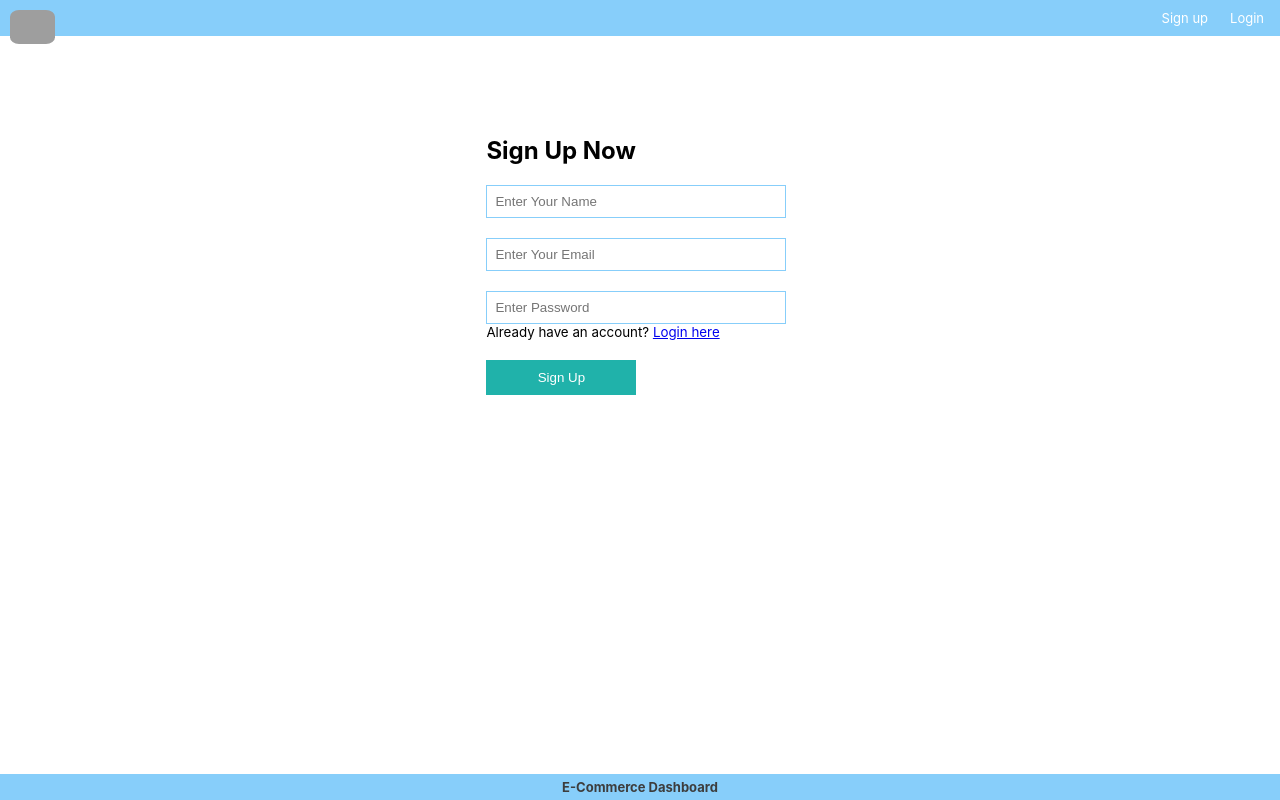
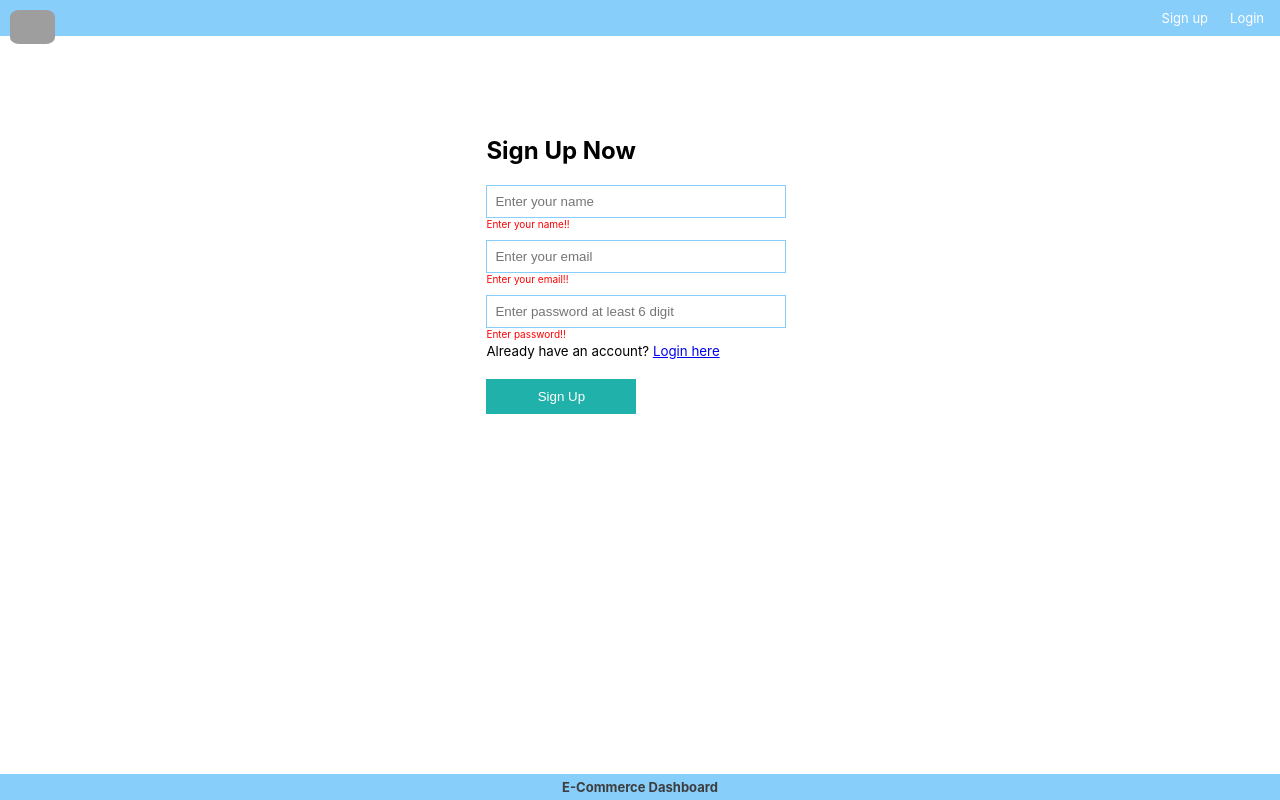
Before and after one commit to sjana98/e-dashboard-react-frontend, a React (Create React App) app: page /add in a window 1280 px wide. Both pictures are taken after a click on the button "Sign Up". Built offline with nearby package versions, Linux system fonts and the light colour scheme; no server answers; grey boxes are pictures that could not be loaded; the HTML template or start-up script is replaced by a standard one.

Commit message:
simple form validation adding and button update

```diff
--- a/src/App.css
+++ b/src/App.css
@@ -75,13 +75,28 @@ button:hover{
 }
 p{
   font-size: smaller;
+  margin-top: 13px;
 }
 
 /* Add product component */
 .addBtn{
-  border-radius: 20px;
+  border-top-right-radius: 20px;
+  border-bottom-left-radius: 20px;
   width: 100px;
 }
 .addPtCont{
   margin-top: 15px;
 }
+.validationText{
+  font-size: 10px;
+  color: red;
+  display: block;
+  margin-bottom: -10px;
+}
+.conformationText{
+  display: block;
+  font-size: 14px;
+  color: green;
+  margin-top: 20px;
+  margin-left: 27px;
+}
--- a/src/components/AddProduct.jsx
+++ b/src/components/AddProduct.jsx
@@ -6,11 +6,20 @@ function AddProduct() {
     const [price, setPrice] = useState("");
     const [brand, setBrand] = useState("");
     const [category, setCategory] = useState("");
+    const [errorMsg, setErrorMsg] = useState(false);
+    const [confirmMsg, setConfirmMsg] = useState(false);
 
     const userName = JSON.parse(localStorage.getItem("user")).name;
 
-    const handleAddProduct = async () => {                // api integration part
-        const userId = JSON.parse(localStorage.getItem("user"))._id;
+    const handleSubmit = async () => {
+        if (!name || !price || !brand || !category) {       // Simple form validation part
+            setErrorMsg(true);
+            return false;
+        } else {
+            setConfirmMsg(true);
+        };
+
+        const userId = JSON.parse(localStorage.getItem("user"))._id;   // api integration part
 
         const api = "http://localhost:5000/add-product";
         const createRequest = {
@@ -21,25 +30,29 @@ function AddProduct() {
             body: JSON.stringify({ name, price, brand, category, userId }),
         };
         let result = await fetch(api, createRequest);
-        result = await result.json();
-
-        if (result.name && result.price && result.brand && result.category) {
-            alert(`${userName}, successfully add your product.`);
-        } else {
-            alert(`${userName}, please fill the all are requirement inputs!!`);
-        };
+        await result.json();
     };
 
     return (
         <>
-            <div className="Container addPtCont">
+            <form className="Container addPtCont">
                 <h3>Add Product</h3>
-                <input type="text" className='inputField' placeholder='Enter name of product' value={name} onChange={(e)=> setName(e.target.value)}/>
-                <input type="Number" className='inputField' placeholder='Enter price of product in rupee' value={price} onChange={(e)=> setPrice(e.target.value)}/>
+                <input type="text" className='inputField' placeholder='Enter name of product' value={name} onChange={(e) => setName(e.target.value)} />
+                {errorMsg && !name && <span className='validationText'>Enter name of product!!</span>}
+
+                <input type="Number" className='inputField' placeholder='Enter price of product in rupee' value={price} onChange={(e) => setPrice(e.target.value)} />
+                {errorMsg && !price && <span className='validationText'>Enter price of product!!</span>}
+
                 <input type="text" className='inputField' placeholder='Enter brand name of product' value={brand} onChange={(e)=> setBrand(e.target.value)}/>
+                {errorMsg && !brand && <span className='validationText'>Enter brand of product!!</span>}
+
                 <input type="text" className='inputField' placeholder='Enter category of product' value={category} onChange={(e)=> setCategory(e.target.value)}/>
-                <button type='button' className='addBtn' onClick={handleAddProduct}>Add</button>
-            </div>
+                {errorMsg && !category && <span className='validationText'>Enter category of product!!</span>}
+
+                <button type='submit' className='addBtn' onClick={handleSubmit}>Add</button>
+                {confirmMsg && <span className='conformationText'> {userName}, successfully add your product.</span>}
+
+            </form>
         </>
     )
 }
--- a/src/components/Login.jsx
+++ b/src/components/Login.jsx
@@ -41,7 +41,7 @@ function Login() {
                 <input type="text" placeholder='Enter email' className='inputField' value={email} onChange={(e)=>setUserEmail(e.target.value)}/>
                 <input type="password" placeholder='Enter password' className='inputField' value={password} onChange={(e) => setUserPassword(e.target.value)} />
                 <p>Don't have an account? <Link to="/signup"> Sign up here</Link></p>
-                <button type='button' onClick={handleLogin}>Login</button>
+                <button type='submit' onClick={handleLogin}>Login</button>
             </div>
         </>
     )
--- a/src/components/SignUp.jsx
+++ b/src/components/SignUp.jsx
@@ -6,6 +6,8 @@ function SignUp() {
   const [name, setName] = useState("");
   const [email, setEmail] = useState("");
   const [password, setPassword] = useState("");
+  const [errorMsg, setErrorMsg] = useState(false);
+  const [confirmMsg, setConfirmMsg] = useState(false);
   const navigate = useNavigate();
 
   useEffect(() => {              // Sign up page restriction after sign up of same user
@@ -15,8 +17,15 @@ function SignUp() {
     };
   });
 
-  const api = "http://localhost:5000/signup";    // api integration part
   const collectData = async () => {
+    if (!name || !email || !password) {  // Simple form validation part.
+      setErrorMsg(true);
+      return false;
+    } else {
+      setConfirmMsg(true);
+    };
+
+    const api = "http://localhost:5000/signup";    // api integration part
     const createRequest = {
       method: "POST",
       headers: {
@@ -38,11 +47,19 @@ function SignUp() {
     <>
       <div className="Container">
         <h2>Sign Up Now</h2>
-        <input className='inputField' type="text" placeholder='Enter Your Name' value={name} onChange={(e) => setName(e.target.value)} />
-        <input className='inputField' type="text" placeholder='Enter Your Email' value={email} onChange={(e) => setEmail(e.target.value)} />
-        <input className='inputField' type="password" placeholder='Enter Password' value={password} onChange={(e) => setPassword(e.target.value)} />
+        <input className='inputField' type="text" placeholder='Enter your name' value={name} onChange={(e) => setName(e.target.value)} />
+        {errorMsg && !name && <span className='validationText'>Enter your name!! </span>}
+
+        <input className='inputField' type="text" placeholder='Enter your email' value={email} onChange={(e) => setEmail(e.target.value)} />
+        {errorMsg && !email && <span className='validationText'>Enter your email!! </span>}
+
+        <input className='inputField' type="password" placeholder='Enter password at least 6 digit' value={password} onChange={(e) => setPassword(e.target.value)} />
+        {errorMsg && !password && <span className='validationText'>Enter password!! </span>}
+
         <p>Already have an account? <Link to="/login"> Login here</Link></p>
-        <button type='button' onClick={collectData}>Sign Up</button>
+        <button type='submit' onClick={collectData}>Sign Up</button>
+        {confirmMsg && <span className='conformationText'> Successfully register.</span>}
+
       </div>
     </>
   )
```
